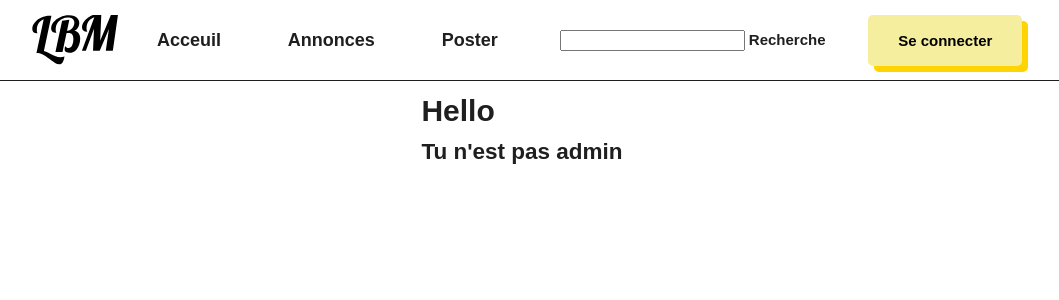
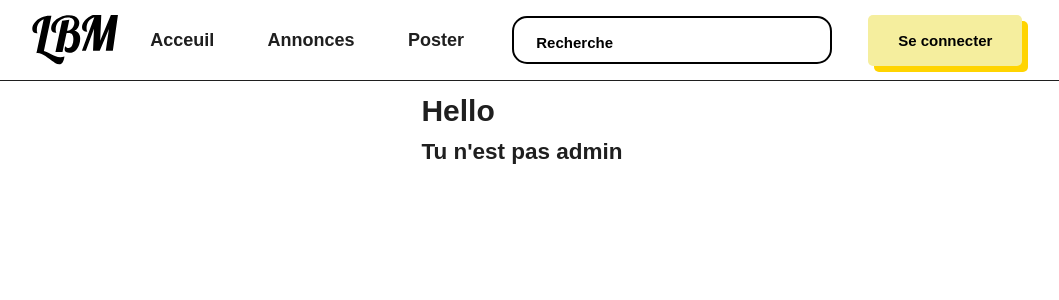
Before and after one commit to ArkhayDs/LeBonMur, a Symfony app: template src/templates/admin.html.twig in a window 1280 px wide. Shown: the top 300 px of the page, without its empty margins (118-1177 px from the left). Run offline with Twig, Linux system fonts and the light colour scheme; the template is opened without the code that fills it, so the values that code supplies are empty; some libraries are stand-ins or nearby versions.

Commit message:
correction css

```diff
--- a/src/public/style/style.css
+++ b/src/public/style/style.css
@@ -13,10 +13,10 @@ main {
     display: flex;
     justify-content: center;
     align-items: center;
+    margin-top: 80px;
 }
 
 .main_container {
-    margin-top: 80px;
     position: relative;
 }
 
@@ -32,6 +32,7 @@ a {
 }
 
 header {
+    top:0;
     border-bottom: 1px solid #1f1f1f;
     color: #1f1f1f;
     display: flex;
@@ -87,6 +88,11 @@ header nav {
     align-items: center;
 }
 
+.input_search {
+    position: relative;
+    width: 20rem;
+    height: 3rem;
+}
 .input_container {
     position: relative;
     width: 20rem;
--- a/src/templates/annonces/index.html.twig
+++ b/src/templates/annonces/index.html.twig
@@ -35,9 +35,9 @@
                     <li><a href="#">Meubles</a></li>
                 </ul>
             </div>
-            <form class="search_form">
-                <input type="search" id="1" class="search_input" placeholder=" ">
-                <label for="1" class="search_label">Recherche</label>
+            <form class="input_search ">
+                <input type="search" id="search" class="input_input" placeholder=" ">
+                <label for="search"  class="input_label">Recherche</label>
             </form>
         </div>
         <a class="buttonCharge" href="#">
--- a/src/templates/base.html.twig
+++ b/src/templates/base.html.twig
@@ -24,9 +24,9 @@
                     <a class="hoverLink" href="http://localhost:5555/">Acceuil</a>
                     <a class="hoverLink" href="http://localhost:5555/annonces">Annonces</a>
                     <a class="hoverLink" href="http://localhost:5555/annonces/add">Poster</a>
-                    <form class="search_form">
-                        <input type="search" id="1" class="search_input" placeholder=" ">
-                        <label for="1"  class="search_label">Recherche</label>
+                    <form class="input_search">
+                        <input type="search" id="search" class="input_input" placeholder=" ">
+                        <label for="search"  class="input_label">Recherche</label>
                     </form>
                 </div>
                 <div class="header_profile_link">
```
Also changed, not shown: src/public/style/annonceById.css (+0 -10 lines).
